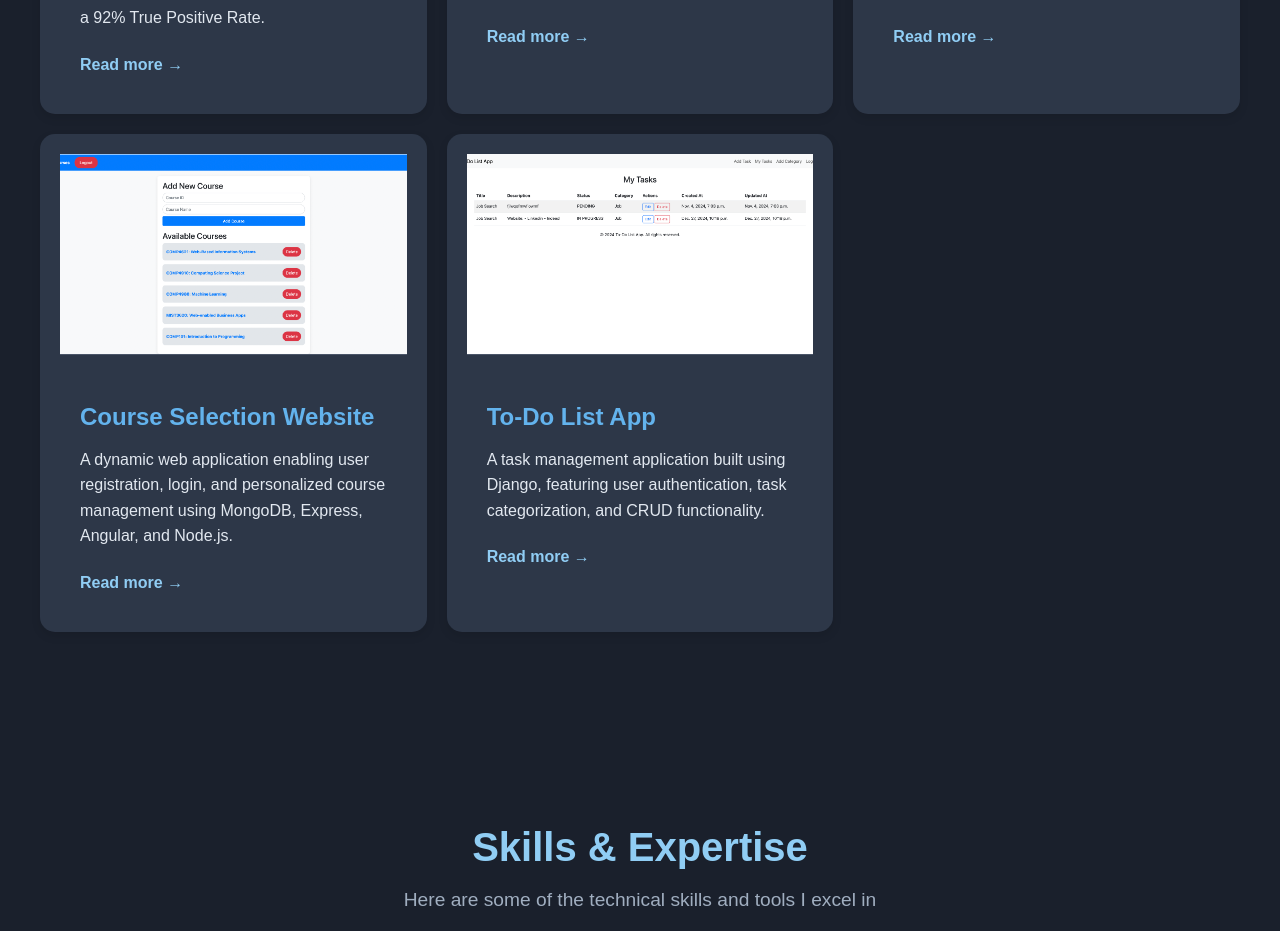
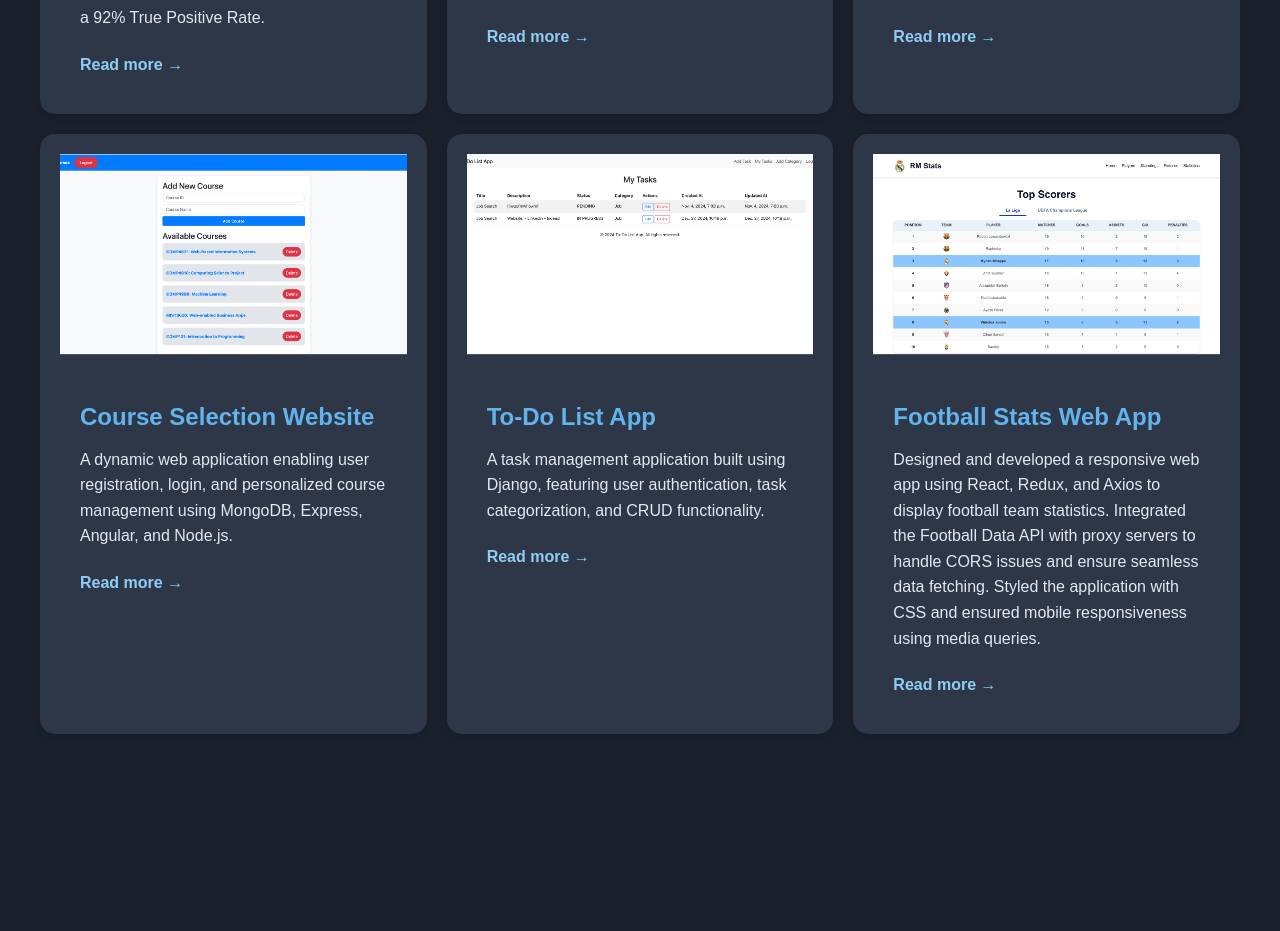
Before and after one commit to TimurRakhimov/TimurRakhimov.github.io, a React (Create React App) app: page / in a window 1280 px wide. Shown: the part 2300-3231 px from the top of the page. Built offline with nearby package versions, Linux system fonts and the light colour scheme.

Commit message:
Add new project

```diff
--- a/src/components/Projects.js
+++ b/src/components/Projects.js
@@ -32,6 +32,12 @@ function Projects() {
             description: "A task management application built using Django, featuring user authentication, task categorization, and CRUD functionality.",
             image: "django.png",
             link: "https://github.com/TimurRakhimov/DjangoToDoApp",
+        },
+        {
+            title: "Football Stats Web App",
+            description: "Designed and developed a responsive web app using React, Redux, and Axios to display football team statistics. Integrated the Football Data API with proxy servers to handle CORS issues and ensure seamless data fetching. Styled the application with CSS and ensured mobile responsiveness using media queries.",
+            image: "rm.png",
+            link: "https://github.com/TimurRakhimov/FotballStats",
         }
     ];
 
```
Also changed, not shown: public/rm.png (added).
